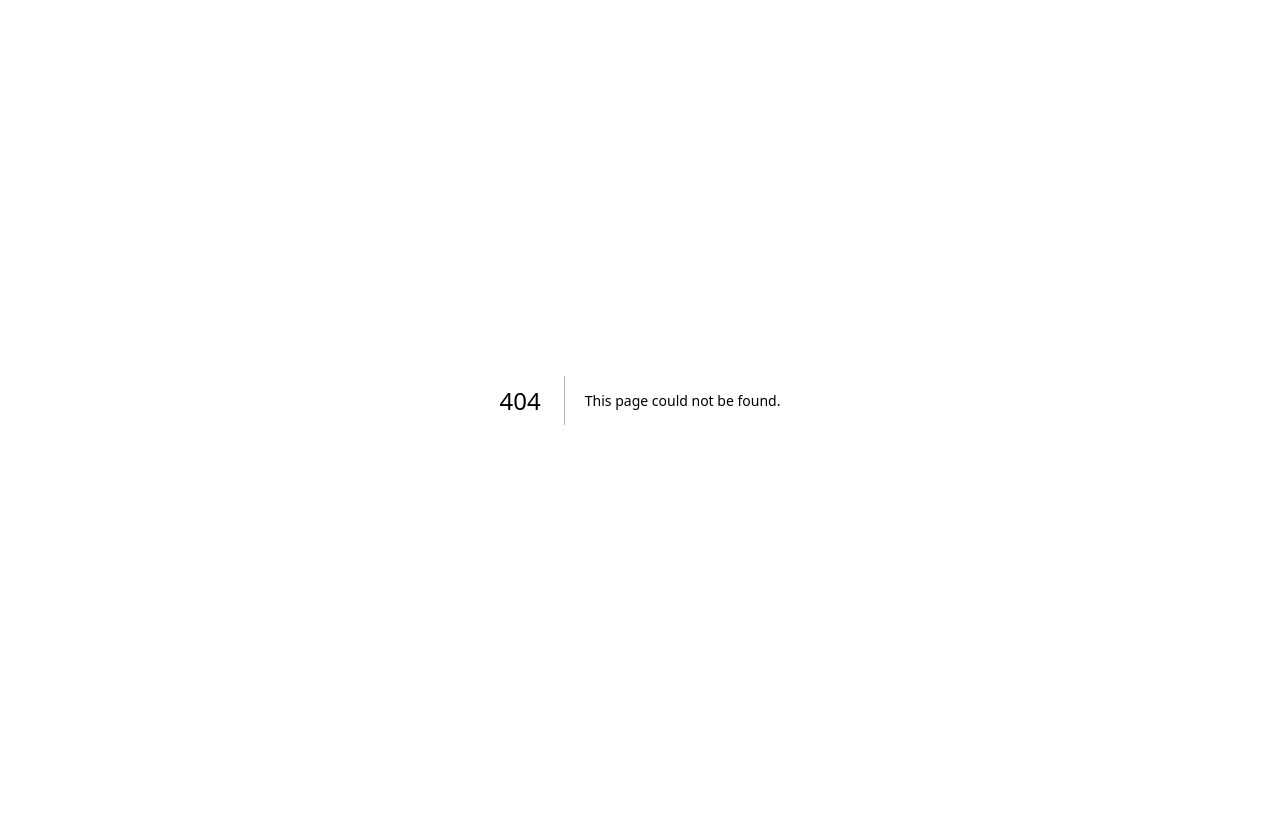
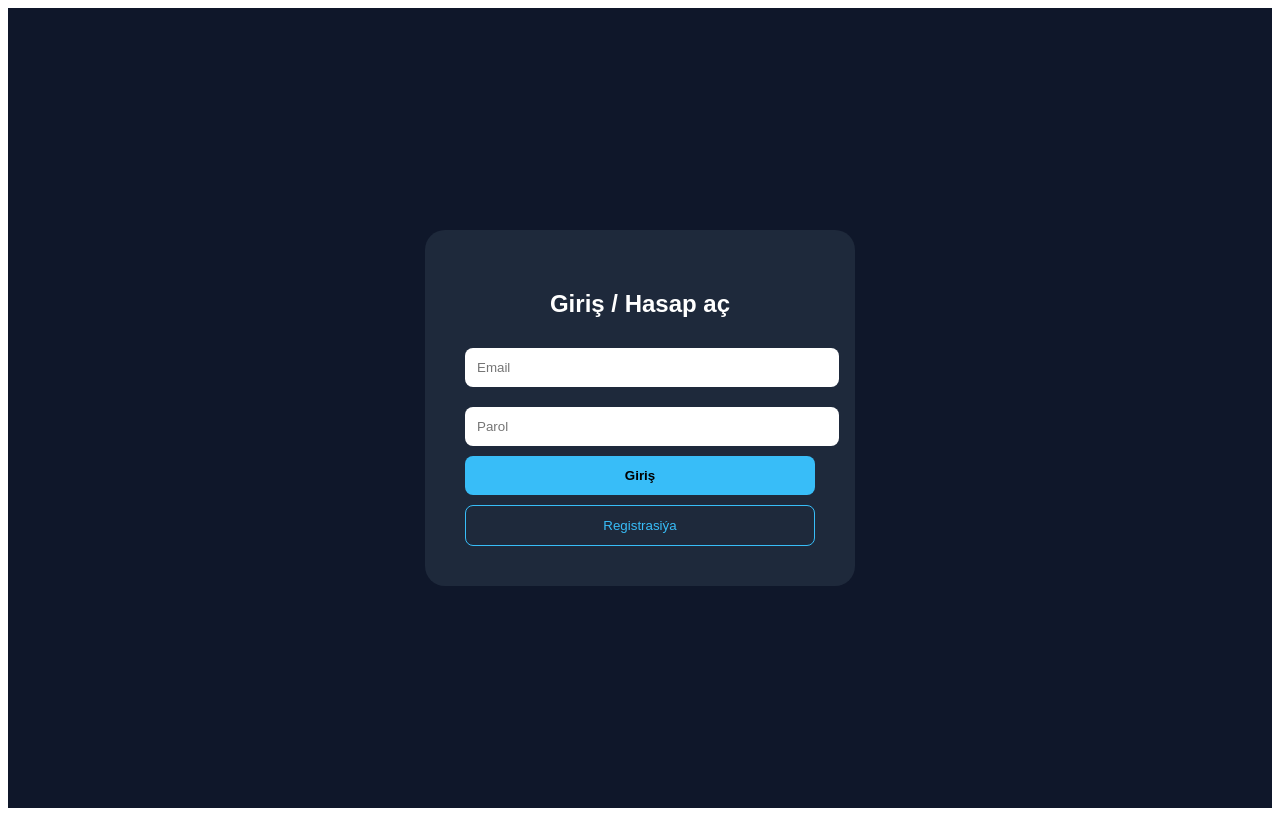
Before and after one commit to Tima-1999/Mobile-Tools, a Next.js app: page /pages/login in a window 1280 px wide. Before the commit this address had no page. Built offline with nearby package versions, Linux system fonts and the light colour scheme; no server answers.

Commit message:
Create login.js

```diff
--- /dev/null
+++ b/pages/pages/login.js
@@ -0,0 +1,30 @@
+import { useState } from 'react';
+import { auth } from '../firebase';
+import { signInWithEmailAndPassword, createUserWithEmailAndPassword } from 'firebase/auth';
+import { useRouter } from 'next/router';
+
+export default function Login() {
+  const [email, setEmail] = useState('');
+  const [pass, setPass] = useState('');
+  const router = useRouter();
+
+  const handleAuth = async (type) => {
+    try {
+      if(type === 'login') await signInWithEmailAndPassword(auth, email, pass);
+      else await createUserWithEmailAndPassword(auth, email, pass);
+      router.push('/dashboard');
+    } catch (err) { alert(err.message); }
+  };
+
+  return (
+    <div style={{ background: '#0f172a', height: '100vh', display: 'flex', justifyContent: 'center', alignItems: 'center', color: 'white', fontFamily: 'sans-serif' }}>
+      <div style={{ background: '#1e293b', padding: '40px', borderRadius: '20px', width: '350px', textAlign: 'center' }}>
+        <h2>Giriş / Hasap aç</h2>
+        <input type="email" placeholder="Email" onChange={(e) => setEmail(e.target.value)} style={{ width: '100%', padding: '12px', margin: '10px 0', borderRadius: '8px', border: 'none' }} />
+        <input type="password" placeholder="Parol" onChange={(e) => setPass(e.target.value)} style={{ width: '100%', padding: '12px', margin: '10px 0', borderRadius: '8px', border: 'none' }} />
+        <button onClick={() => handleAuth('login')} style={{ width: '100%', padding: '12px', background: '#38bdf8', color: 'black', border: 'none', borderRadius: '8px', cursor: 'pointer', fontWeight: 'bold' }}>Giriş</button>
+        <button onClick={() => handleAuth('reg')} style={{ width: '100%', padding: '12px', background: 'transparent', color: '#38bdf8', border: '1px solid #38bdf8', borderRadius: '8px', cursor: 'pointer', marginTop: '10px' }}>Registrasiýa</button>
+      </div>
+    </div>
+  );
+}
```
